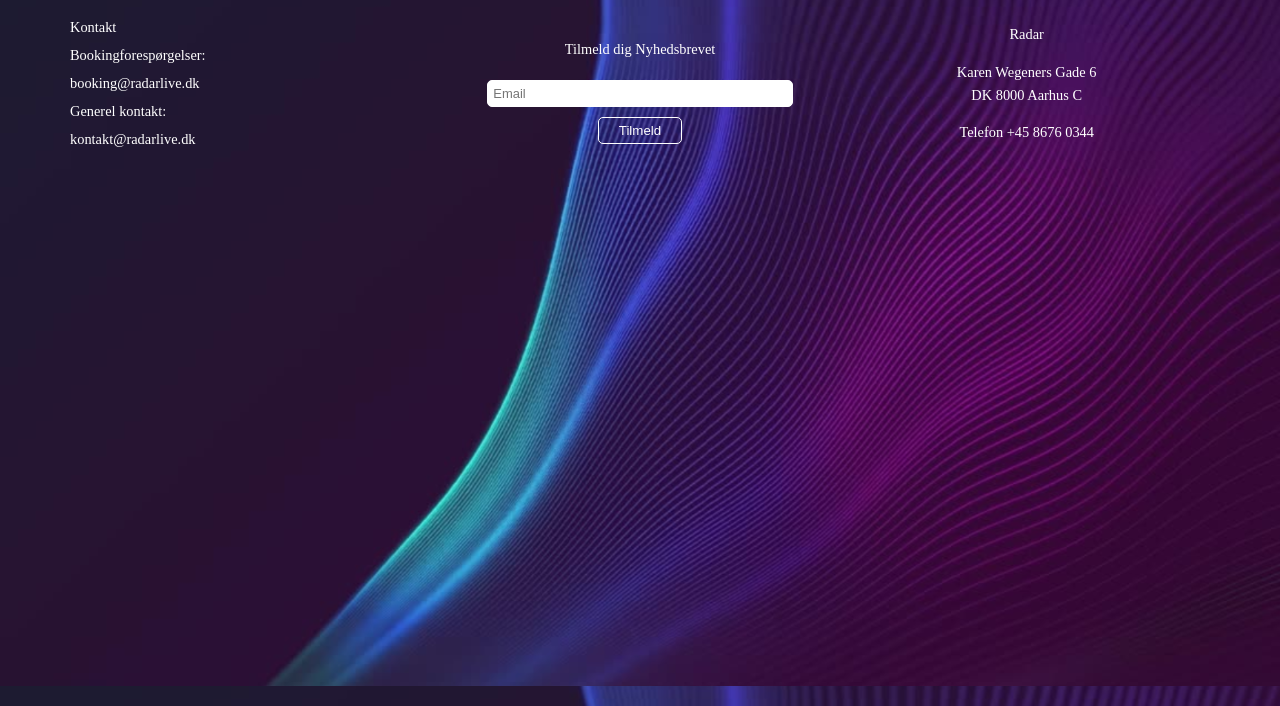
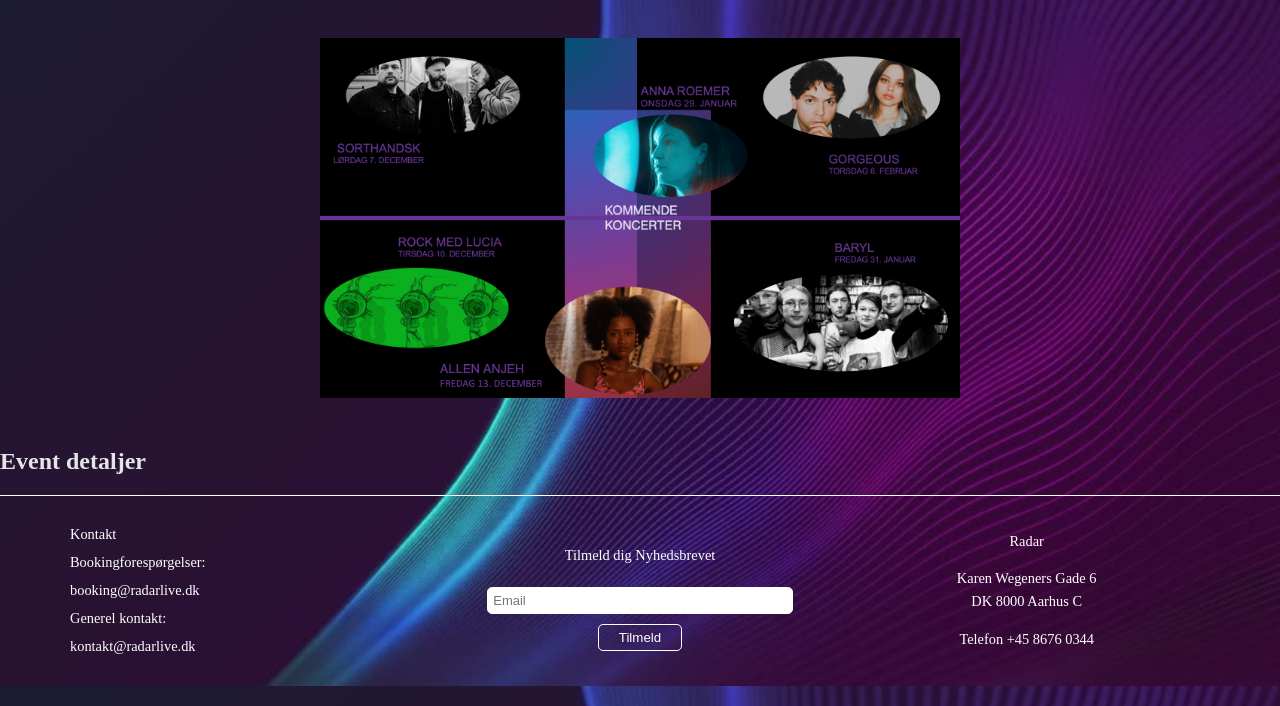
Before and after one commit to cilletalbot/Radar, a plain HTML site: page event.html in a window 1280 px wide. Shown: the part 114-820 px from the top of the page. Drawn offline with Linux system fonts and the light colour scheme.

Commit message:
Infographic
update

```diff
--- a/css/event.css
+++ b/css/event.css
@@ -94,6 +94,13 @@
 
 
 
+/* Infographic billede */
+.info-billede {
+  max-width: 50%; /* Begrænser billedets bredde til 50% af containerens bredde */
+  height: auto; /* Bevarer billedets proportioner */
+  display: block;
+  margin: 50px auto; /* Centrerer billedet og giver 50px margin både øverst og nederst */
+}
 
 
 
--- a/event.html
+++ b/event.html
@@ -24,6 +24,22 @@
         </div>
 
       </header>
+
+      <section class="infographic">
+        <img src="images/info.png" alt="infographic-image" class="info-billede">
+      </section>
+
+
+      <main>
+        <section class="content">
+          <h1>Event detaljer</h1>
+
+
+        </section>
+      </main>
+
+
+
 
        <!-- Footer -->
     <footer>
```
Also changed, not shown: images/info.png (added), images/lucia.png (added), images/sort.png (added), 2 other files.
